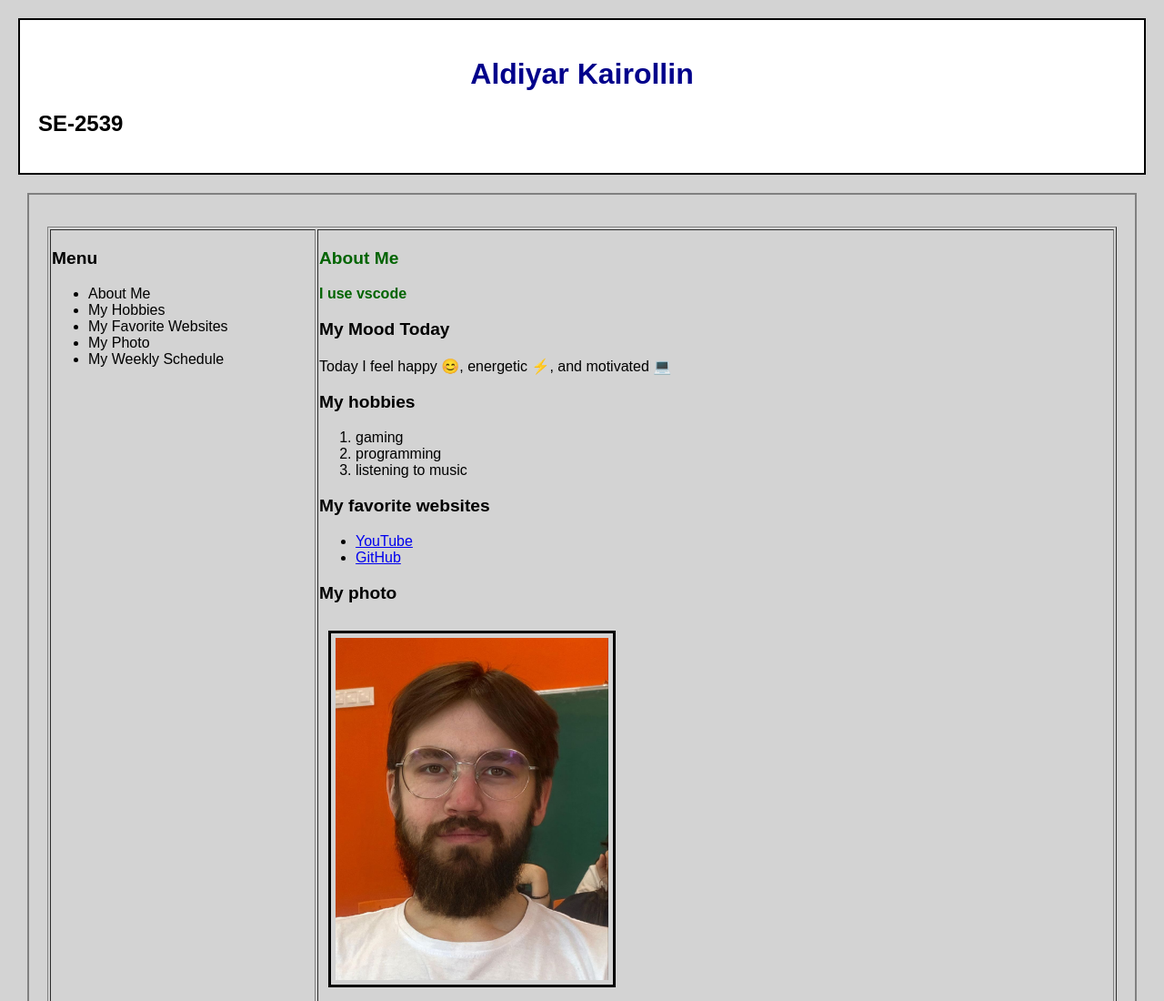
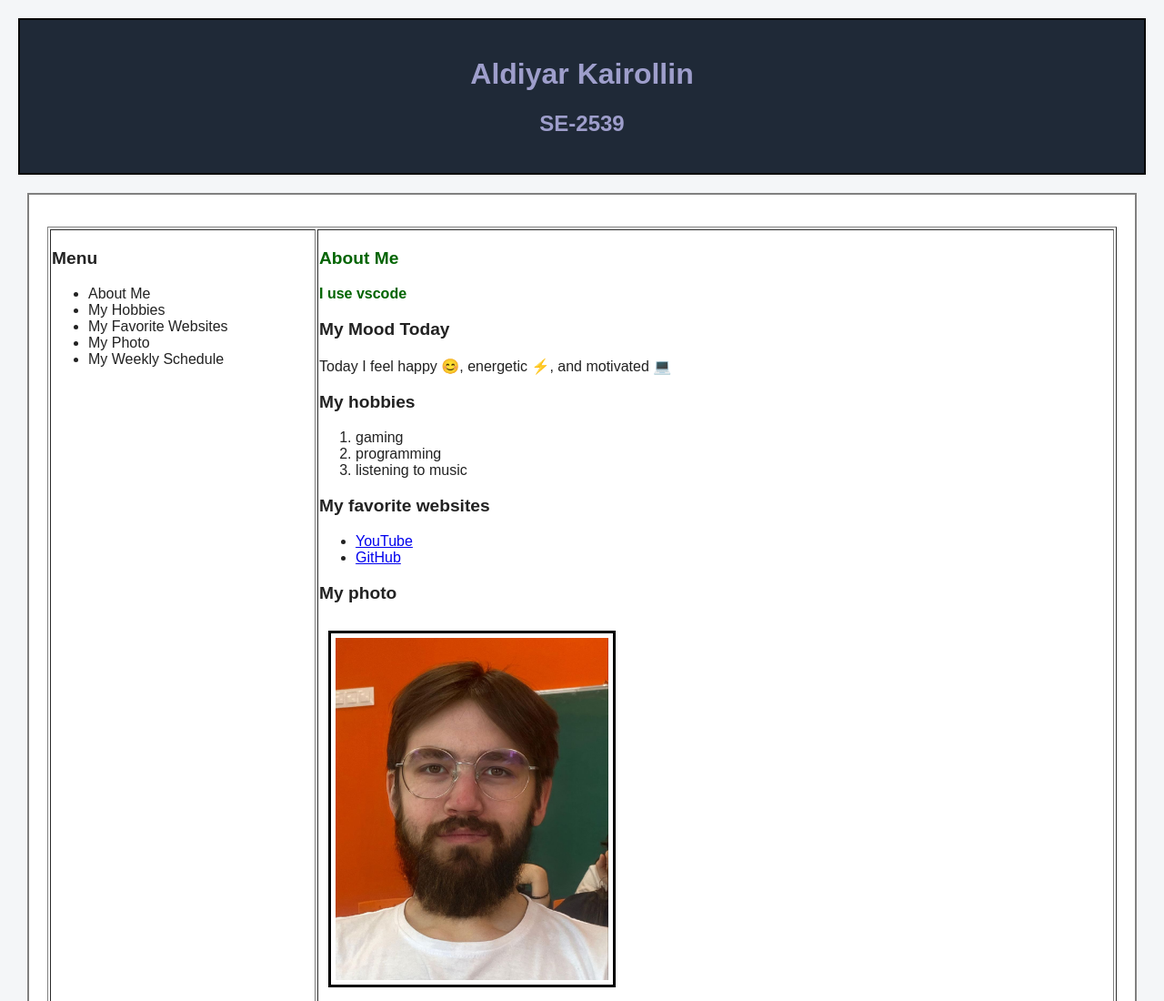
Before and after one commit to sasas991/frontend-assignment1, a plain HTML site: page index.html in a window 1280 px wide. Shown: the top 1100 px of the page at 91% size. Drawn offline with Linux system fonts and the light colour scheme.

Commit message:
improvements

```diff
--- a/index.html
+++ b/index.html
@@ -20,7 +20,7 @@
 <body>
 <div class="header">
     <h1 id="main-heading">Aldiyar Kairollin</h1>
-    <h2>SE-2539</h2>
+    <h2 id="main-heading">SE-2539</h2>
 </div>
 
 <div class="main-content">
--- a/style.css
+++ b/style.css
@@ -1,7 +1,9 @@
 body {
     font-family: Arial, sans-serif;
     margin: 20px;
-    background-color: lightgray;
+    background-color: #f4f6f8;
+    color: #222;
+
 }
 
 h1 {
@@ -28,11 +30,11 @@ p {
 }
 
 #main-heading {
-    color: darkblue;
+    color: rgb(158, 158, 203);
     text-align: center;
 }
 .header {
-    background-color: white;
+    background-color: #1f2937;
     padding: 20px;
     border: 2px solid black;
     margin-bottom: 20px;
@@ -41,11 +43,12 @@ p {
 .main-content {
     padding: 20px;
     border: 2px solid gray;
+    background-color: white;
     margin: 10px;
 }
 
 .footer {
-    background-color: white;
+    background-color: #1f2937;
     padding: 15px;
     border: 2px solid black;
     margin-top: 20px;
```
